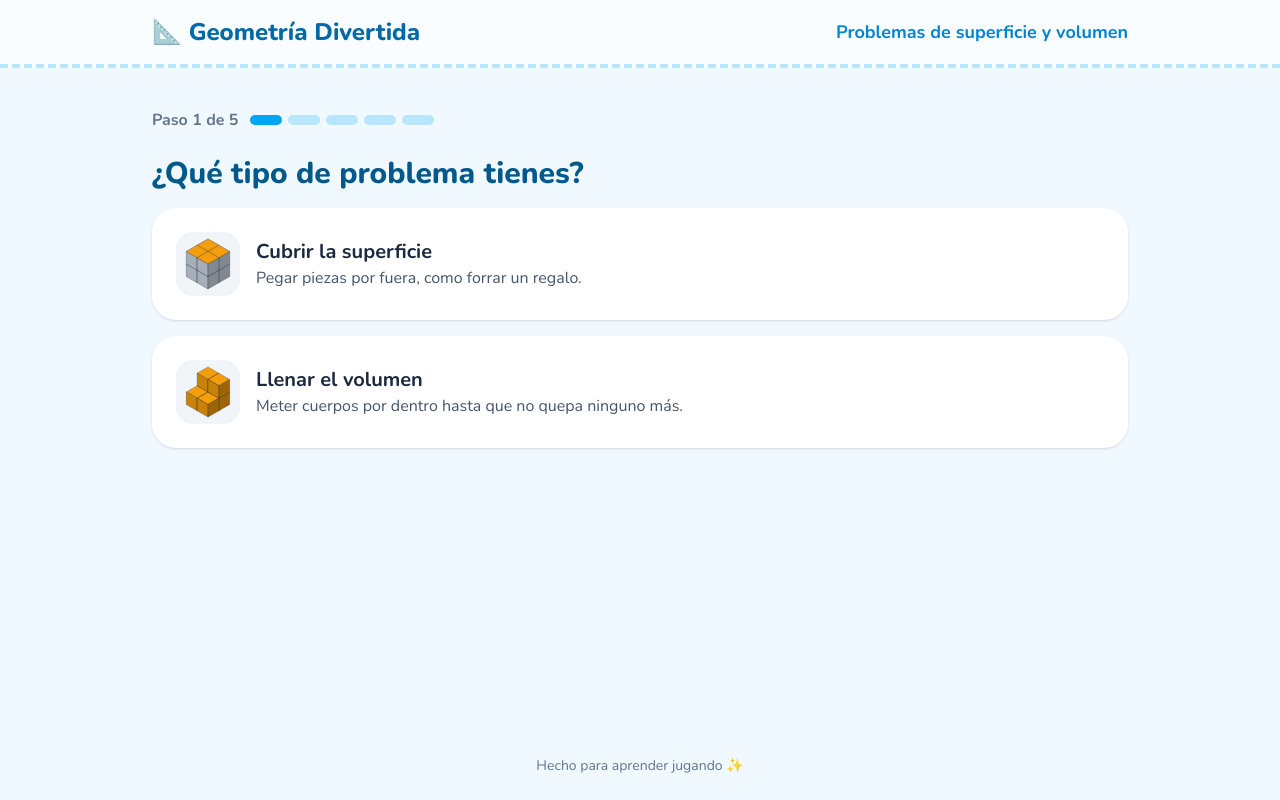
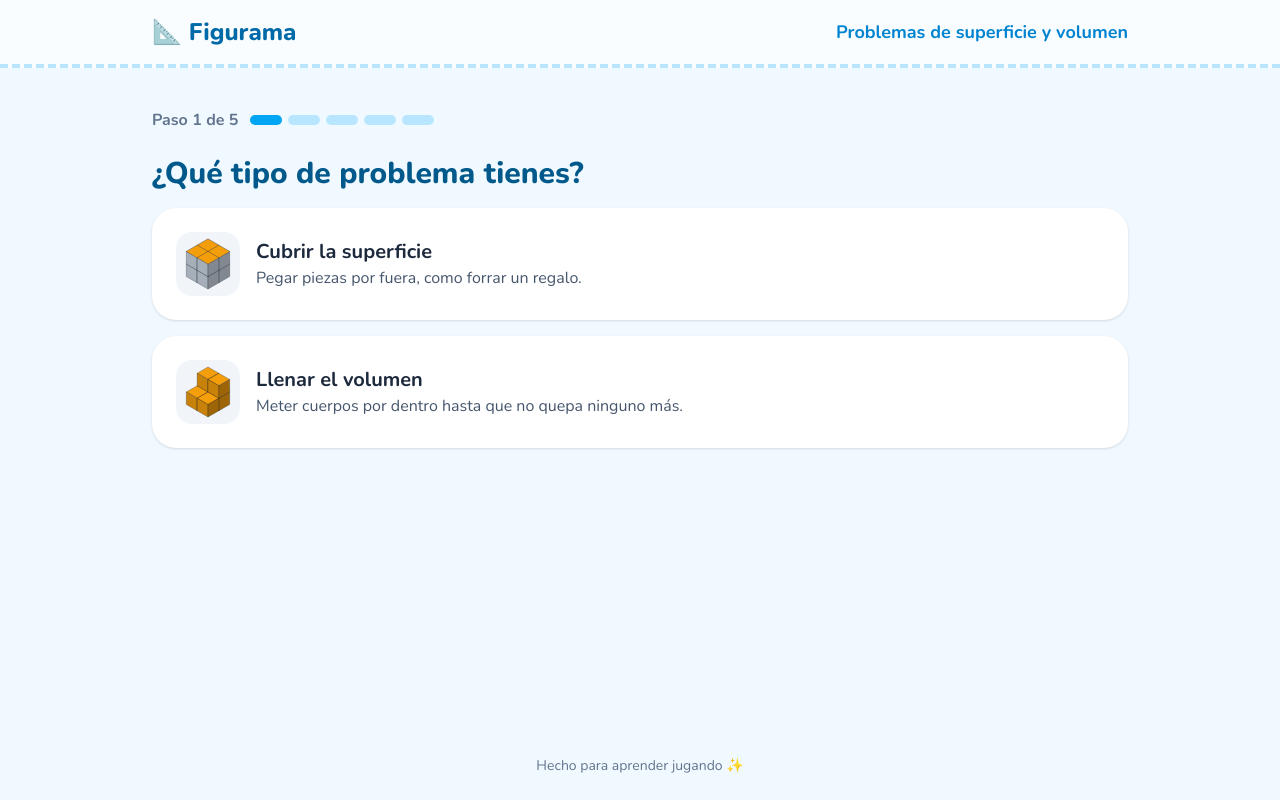
Before and after one commit to Transmigrado/geometry, a Next.js app: page / in a window 1280 px wide. Built offline with nearby package versions, Linux system fonts and the light colour scheme.

Commit message:
Renombra la app a Figurama
Co-Authored-By: Claude Opus 5 <noreply@anthropic.com>

```diff
--- a/src/app/layout.tsx
+++ b/src/app/layout.tsx
@@ -9,7 +9,7 @@ const nunito = Nunito({
 });
 
 export const metadata: Metadata = {
-  title: "Geometría Divertida",
+  title: "Figurama",
   description:
     "Arma tu problema de superficie o volumen y mira cómo se resuelve paso a paso.",
 };
@@ -21,7 +21,7 @@ export default function RootLayout({ children }: LayoutProps<"/">) {
         <header className="border-b-4 border-dashed border-sky-200 bg-white/70">
           <div className="mx-auto flex max-w-5xl items-center justify-between px-6 py-4">
             <Link href="/" className="text-2xl font-extrabold text-sky-700">
-              📐 Geometría Divertida
+              📐 Figurama
             </Link>
             <p className="text-lg font-bold text-sky-600">
               Problemas de superficie y volumen
```
Also changed, not shown: 1 other file (tests, documents, lock files or other folders).
